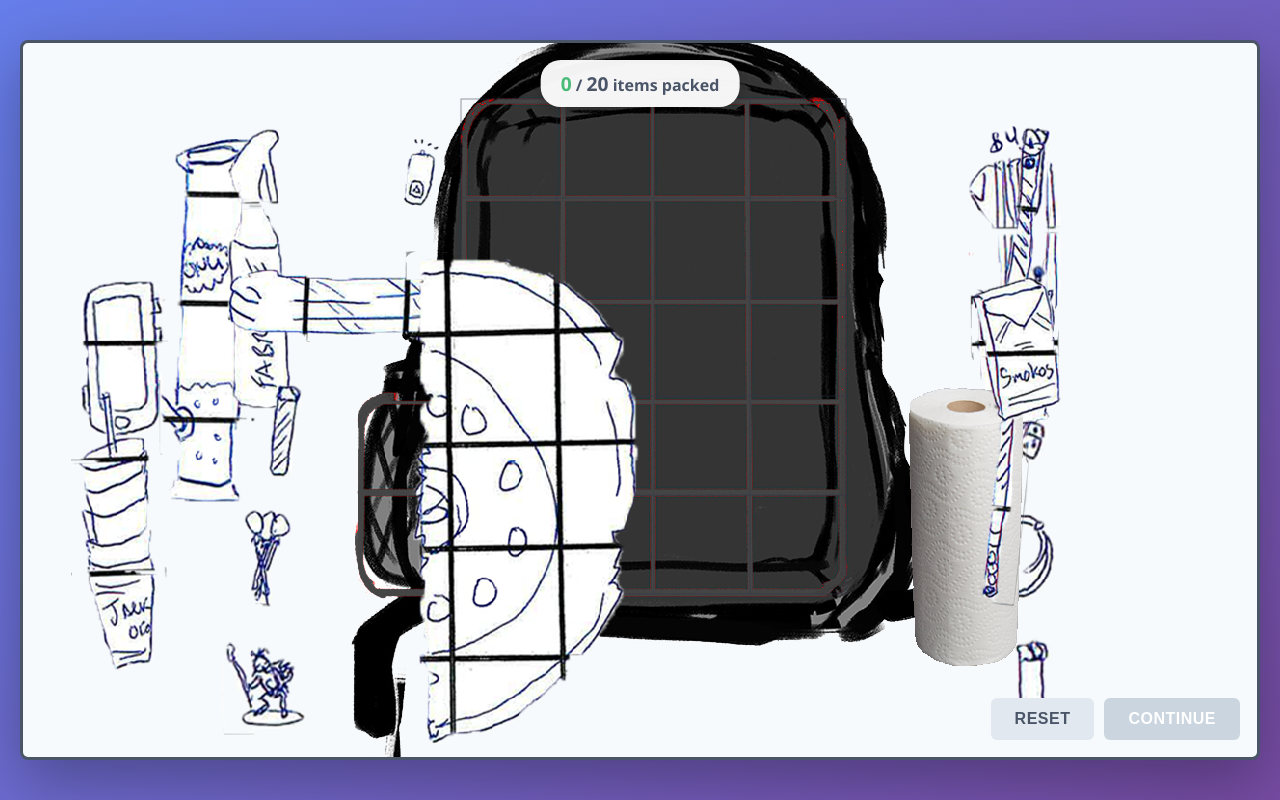
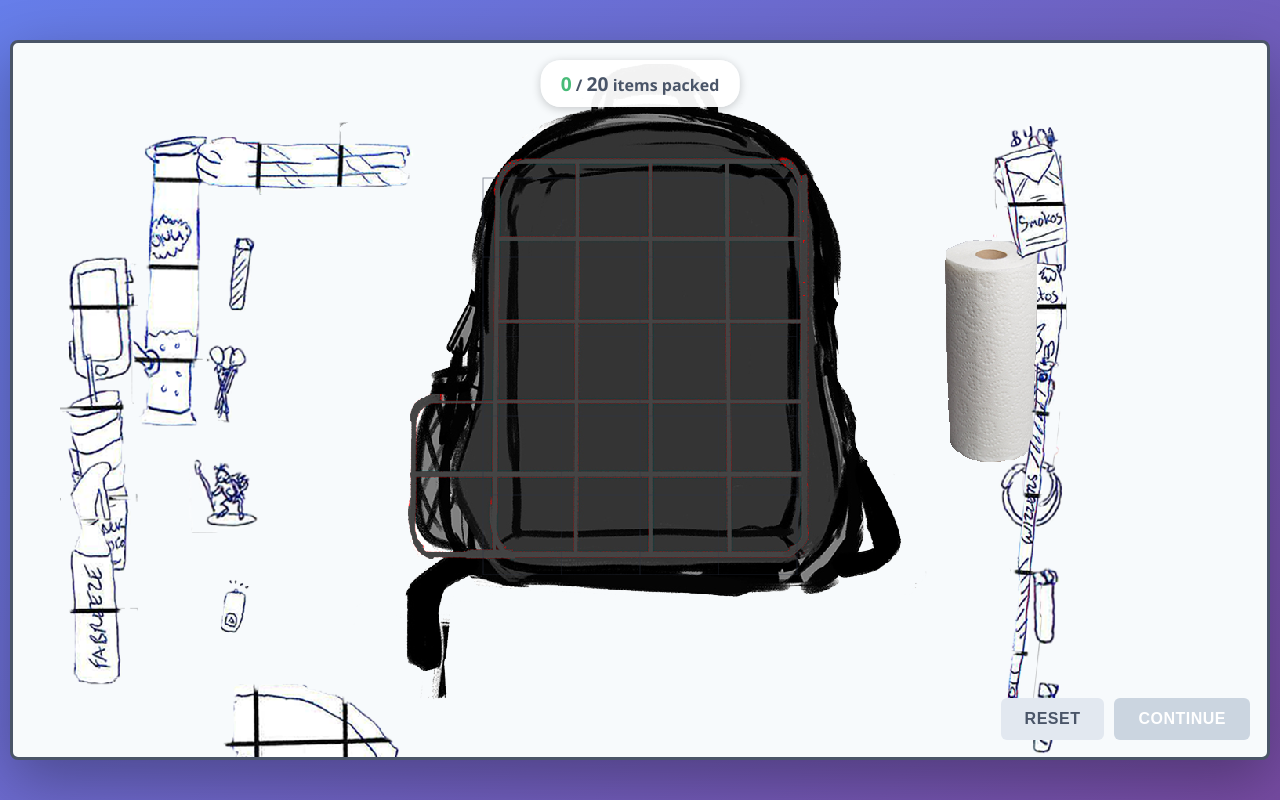
Before and after one commit to yohash/BackpackMinigame, a website: page index.html in a window 1280 px wide. Drawn offline with Linux system fonts and the light colour scheme.

Commit message:
further size tweaks

```diff
--- a/css/game.css
+++ b/css/game.css
@@ -12,7 +12,8 @@ body {
     display: flex;
     justify-content: center;
     align-items: center;
-    padding: 20px;
+    padding: 10px;
+    overflow-x: auto;
 }
 
 /* Game Wrapper */
@@ -21,7 +22,7 @@ body {
     border-radius: 12px;
     box-shadow: 0 20px 60px rgba(0, 0, 0, 0.3);
     padding: 0;
-    max-width: 1280px;
+    max-width: 1600px;
     width: 100%;
     margin: 0 auto;
 }
@@ -39,8 +40,8 @@ body {
 #backpack-canvas {
     display: block;
     width: 100%;
-    max-width: 1280px;
-    height: 720px;
+    max-width: 1600px;
+    height: 900px;
     border: 3px solid #4a5568;
     border-radius: 8px;
     background: #f7fafc;
@@ -144,6 +145,13 @@ body {
 }
 
 /* Responsive Design */
+@media (max-width: 1600px) {
+    #backpack-canvas {
+        height: calc(100vw * 0.5625); /* 16:9 aspect ratio */
+        max-height: 900px;
+    }
+}
+
 @media (max-width: 1280px) {
     #backpack-canvas {
         height: calc(100vw * 0.5625); /* 16:9 aspect ratio */
--- a/index.html
+++ b/index.html
@@ -42,7 +42,7 @@
     <!-- Test Initialization -->
     <script>
         // Auto-start the game when page loads
-        window.addEventListener('DOMContentLoaded', function () {
+        window.addEventListener('DOMContentLoaded', function() {
             // Automatically start the test game with 4x5 backpack
             setTimeout(initTestGame, 100);
         });
@@ -52,9 +52,8 @@
             const config = {
                 backpackWidth: 4,
                 backpackHeight: 5,
-                cellSize: 100, // Fixed 100px cells
-                gridXOffset: 0, // Adjustable grid X offset
-                gridYOffset: 0, // Adjustable grid Y offset
+                gridXOffset: 0, // Try changing these values to move the grid!
+                gridYOffset: 0, // For example: gridXOffset: 50, gridYOffset: -20
                 objects: window.testObjects || [],
                 sprites: window.testSprites || {},
                 onComplete: (placedObjects) => {
--- a/js/game.js
+++ b/js/game.js
@@ -7,21 +7,25 @@ class BackpackGame {
         this.canvas = document.getElementById(canvasId);
         this.ctx = this.canvas.getContext('2d');
 
-        // Game configuration - merge config but ensure cellSize stays at 100
+        // Game configuration - properly merge config
         this.config = {
             backpackWidth: 4,
             backpackHeight: 5,
             cellSize: 100, // Fixed 100px grid cells
-            gridXOffset: 0, // Offset for grid positioning
-            gridYOffset: 0, // Offset for grid positioning
+            gridXOffset: 40, // Default offset for grid positioning
+            gridYOffset: 18, // Default offset for grid positioning
             padding: 60,
             gridLineWidth: 1,
             gridLineColor: '#e2e8f0',
             backpackColor: '#ffffff',
             backpackBorderColor: '#4a5568',
-            stagingAreaPadding: 20,
-            ...config
+            stagingAreaPadding: 20
         };
+
+        // Apply user config on top of defaults
+        if (config) {
+            Object.assign(this.config, config);
+        }
 
         // Ensure cellSize stays at 100px
         this.config.cellSize = 100;
@@ -72,6 +76,7 @@ class BackpackGame {
      */
     startGame() {
         console.log('Starting Backpack Game...');
+        console.log('Grid offsets - X:', this.config.gridXOffset, 'Y:', this.config.gridYOffset);
 
         // Set up canvas dimensions
         this.setupCanvas();
@@ -105,8 +110,8 @@ class BackpackGame {
      */
     setupCanvas() {
         // Fixed canvas size
-        this.canvas.width = 1280;
-        this.canvas.height = 720;
+        this.canvas.width = 1600;
+        this.canvas.height = 900;
 
         // If backpack sprite is loaded, use its native dimensions
         if (this.state.sprites['backpack']) {
@@ -118,14 +123,14 @@ class BackpackGame {
             this.backpackY = (this.canvas.height - this.state.backpackNativeHeight) / 2 - 30;
 
             // Center the grid on the backpack with offsets
-            this.gridX = this.backpackX + (this.state.backpackNativeWidth - this.gridPixelWidth) / 2 + 14;
-            this.gridY = this.backpackY + (this.state.backpackNativeHeight - this.gridPixelHeight) / 2 - 24;
+            this.gridX = this.backpackX + (this.state.backpackNativeWidth - this.gridPixelWidth) / 2 + this.config.gridXOffset;
+            this.gridY = this.backpackY + (this.state.backpackNativeHeight - this.gridPixelHeight) / 2 + this.config.gridYOffset;
         } else {
             // Fallback if no backpack sprite - center based on grid size
             this.backpackX = (this.canvas.width - this.gridPixelWidth) / 2;
             this.backpackY = (this.canvas.height - this.gridPixelHeight) / 2 - 30;
-            this.gridX = this.backpackX;
-            this.gridY = this.backpackY;
+            this.gridX = this.backpackX + this.config.gridXOffset;
+            this.gridY = this.backpackY + this.config.gridYOffset;
         }
     }
 
@@ -240,8 +245,8 @@ class BackpackGame {
         const objectSpacing = 20;
 
         // Distribute objects around the canvas edges with more space
-        let currentX = 50;
-        let currentY = 80;
+        let currentX = 60;
+        let currentY = 100;
         let placedOnLeft = 0;
         let placedOnRight = 0;
 
@@ -250,25 +255,25 @@ class BackpackGame {
             if (index % 2 === 0) {
                 // Left side
                 obj.pixelX = currentX;
-                obj.pixelY = currentY + placedOnLeft * 130;
+                obj.pixelY = currentY + placedOnLeft * 140;
                 placedOnLeft++;
 
                 // Wrap to new column if needed
                 if (obj.pixelY + obj.height * this.config.cellSize > this.canvas.height - 100) {
-                    currentX += 150;
+                    currentX += 160;
                     placedOnLeft = 0;
-                    currentY = 80;
+                    currentY = 100;
                 }
             } else {
                 // Right side
-                obj.pixelX = this.canvas.width - 200 - (obj.width * this.config.cellSize);
-                obj.pixelY = currentY + placedOnRight * 130;
+                obj.pixelX = this.canvas.width - 250 - (obj.width * this.config.cellSize);
+                obj.pixelY = currentY + placedOnRight * 140;
                 placedOnRight++;
 
                 // Wrap to new column if needed
                 if (obj.pixelY + obj.height * this.config.cellSize > this.canvas.height - 100) {
                     placedOnRight = 0;
-                    currentY = 80;
+                    currentY = 100;
                 }
             }
         });
@@ -481,9 +486,9 @@ class BackpackGame {
 
         // Only show ghost if overlapping grid
         const overlapsGrid = !(objBounds.right <= gridBounds.left ||
-            objBounds.left >= gridBounds.right ||
-            objBounds.bottom <= gridBounds.top ||
-            objBounds.top >= gridBounds.bottom);
+                               objBounds.left >= gridBounds.right ||
+                               objBounds.bottom <= gridBounds.top ||
+                               objBounds.top >= gridBounds.bottom);
 
         if (!overlapsGrid) return;
 
@@ -636,19 +641,19 @@ class BackpackGame {
         if (!this.state.feedbackMessage) return;
 
         // Set font and measure text
-        this.ctx.font = '16px Arial';
+        this.ctx.font = '18px Arial';
         this.ctx.textAlign = 'center';
         this.ctx.textBaseline = 'bottom';
 
         // Draw background for better visibility
         const textWidth = this.ctx.measureText(this.state.feedbackMessage).width;
-        const padding = 10;
+        const padding = 12;
         const bgX = (this.canvas.width - textWidth) / 2 - padding;
-        const bgY = this.canvas.height - 45;
+        const bgY = this.canvas.height - 50;
 
         // Draw semi-transparent background
         this.ctx.fillStyle = 'rgba(0, 0, 0, 0.7)';
-        this.ctx.fillRect(bgX, bgY, textWidth + padding * 2, 30);
+        this.ctx.fillRect(bgX, bgY, textWidth + padding * 2, 35);
 
         // Set color based on type
         if (this.state.feedbackType === 'success') {
@@ -663,7 +668,7 @@ class BackpackGame {
         this.ctx.fillText(
             this.state.feedbackMessage,
             this.canvas.width / 2,
-            this.canvas.height - 20
+            this.canvas.height - 25
         );
     }
 
--- a/js/main.js
+++ b/js/main.js
@@ -9,7 +9,7 @@ let backpackGame = null;
 /**
  * Initialize the game when DOM is ready
  */
-document.addEventListener('DOMContentLoaded', function () {
+document.addEventListener('DOMContentLoaded', function() {
     console.log('Backpack Minigame: DOM Ready');
 
     // Check if we're in Twine environment
@@ -17,7 +17,7 @@ document.addEventListener('DOMContentLoaded', function () {
         console.log('Twine environment detected');
         initTwineGame();
     } else {
-        console.log('Standalone mode');
+        console.log('Standalone mode - use test controls to start');
         // In standalone mode, wait for manual initialization
     }
 });
@@ -30,9 +30,10 @@ function initTwineGame() {
     const twineVars = window.SugarCube.State.variables;
 
     const config = {
-        backpackWidth: twineVars.backpackWidth || 5,
-        backpackHeight: twineVars.backpackHeight || 6,
-        cellSize: twineVars.cellSize || 50,
+        backpackWidth: twineVars.backpackWidth || 4,
+        backpackHeight: twineVars.backpackHeight || 5,
+        gridXOffset: twineVars.gridXOffset || 0,
+        gridYOffset: twineVars.gridYOffset || 0,
         objects: parseTwineObjects(twineVars.objects),
         sprites: twineVars.sprites || {},
         onComplete: handleTwineComplete
@@ -100,17 +101,17 @@ function startBackpackGame(config) {
  */
 window.BackpackMinigame = {
     start: startBackpackGame,
-    end: function () {
+    end: function() {
         if (backpackGame) {
             backpackGame.endGame();
         }
     },
-    reset: function () {
+    reset: function() {
         if (backpackGame) {
             backpackGame.handleReset();
         }
     },
-    getState: function () {
+    getState: function() {
         if (backpackGame) {
             return {
                 placedObjects: backpackGame.state.placedObjects,
@@ -125,16 +126,15 @@ window.BackpackMinigame = {
 /**
  * Test initialization function (for development)
  */
-window.initTestGame = function () {
+window.initTestGame = function() {
     const config = {
         backpackWidth: 4,
         backpackHeight: 5,
-        cellSize: 100, // Fixed 100px cells
-        gridXOffset: 0, // Adjustable grid X offset
-        gridYOffset: 0, // Adjustable grid Y offset
+        gridXOffset: 0, // Try changing these values to move the grid!
+        gridYOffset: 0, // For example: gridXOffset: 50, gridYOffset: -20
         objects: window.testObjects || [],
         sprites: window.testSprites || {},
-        onComplete: function (placedObjects) {
+        onComplete: function(placedObjects) {
             console.log('Test game completed!');
             console.log('Placed objects:', placedObjects);
         }
--- a/test/test-data.js
+++ b/test/test-data.js
@@ -216,6 +216,8 @@ window.twineTestData = {
     passage: "backpack_minigame",
     variables: {
         backpackSize: "4x5",
+        gridXOffset: 0, // Adjust to align grid with backpack visual
+        gridYOffset: 0, // Adjust to align grid with backpack visual
         availableItems: window.testObjects.map(obj => obj.id),
         requiredItems: [], // No required items for test mode
         previouslyPacked: {} // Items already packed from previous attempts
```
Lines whose indentation alone changed are shown as unchanged.
